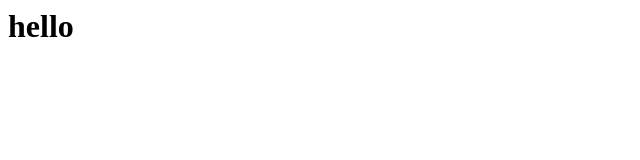
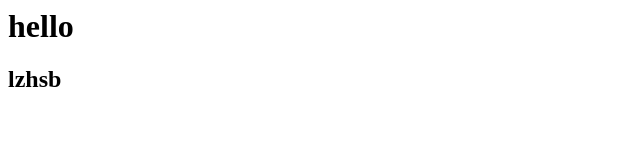
Before and after one commit to suixinhang/suixinhang.github.io, a plain HTML site: page index.html in a window 1280 px wide. Shown: the full height of the page, 0-640 px from the left. Drawn offline with Linux system fonts and the light colour scheme.

Commit message:
Update index.html

```diff
--- a/index.html
+++ b/index.html
@@ -5,5 +5,6 @@
 </head>
 <body>
   <h1>hello</h1>
+  <h2>lzhsb</h2>
 </body>
   </html>
```
